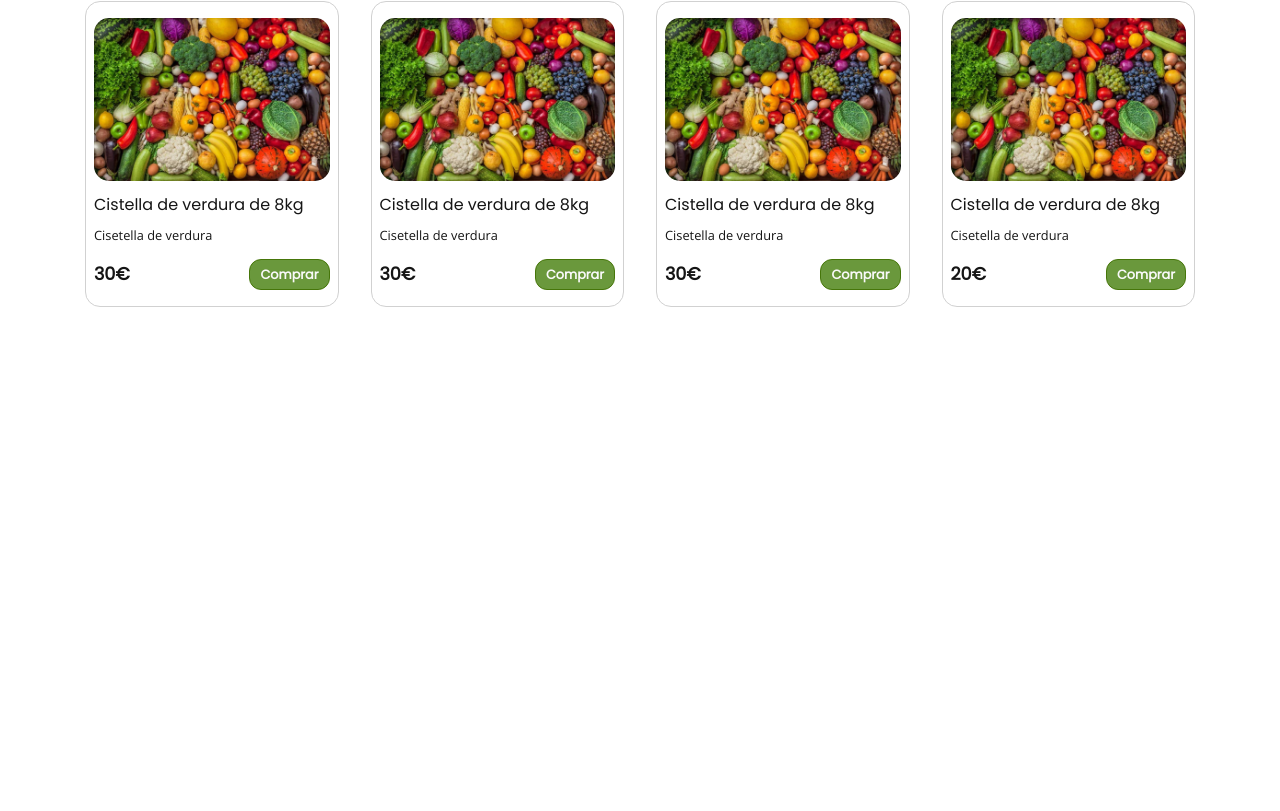
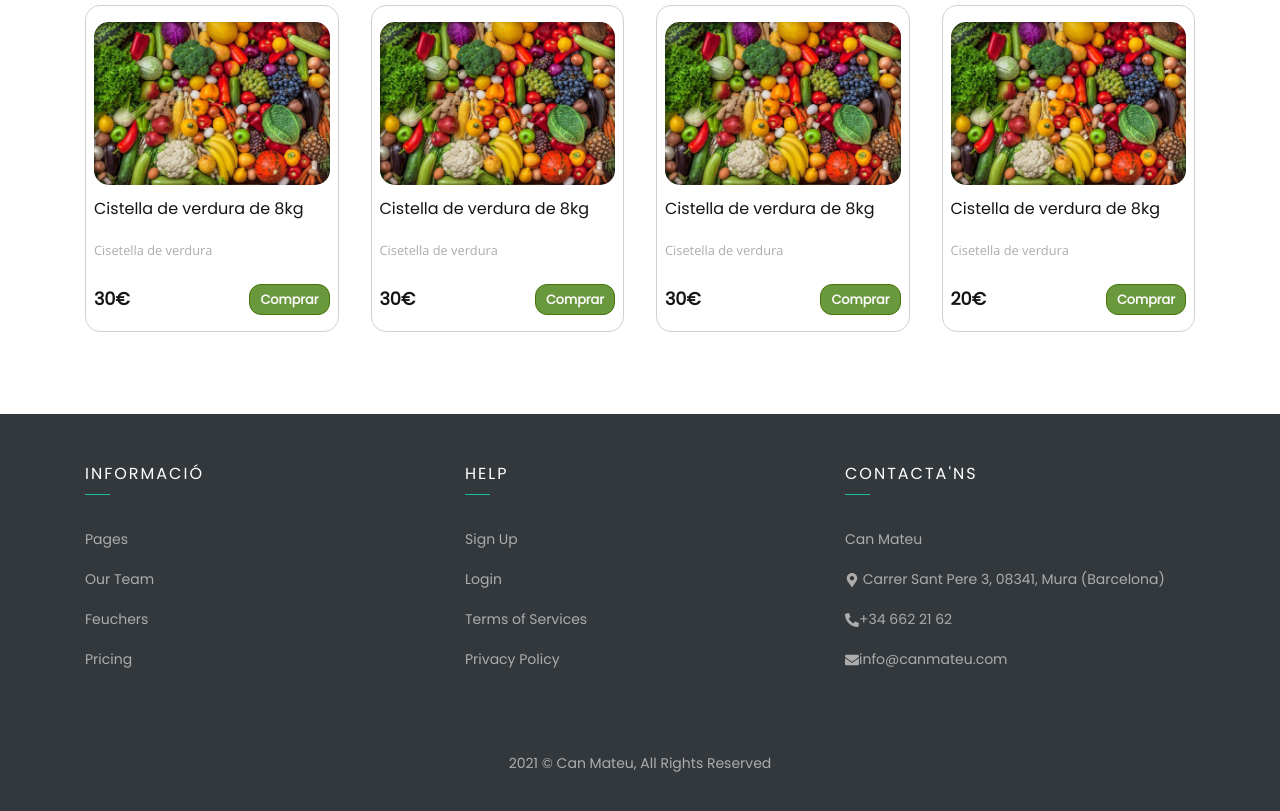
Before and after one commit to SalvadorSC/can-manel-front, a React (Create React App) app: page /principal in a window 1280 px wide. Shown: the part 807-1618 px from the top of the page. Before the commit the page ends 1146 px from the top, so only its background shows below. Built offline with nearby package versions, Linux system fonts and the light colour scheme.

Commit message:
Maquetación responsive del footer

```diff
--- a/src/App.js
+++ b/src/App.js
@@ -19,6 +19,7 @@ import { AboutUs } from "./paginas/aboutUs/AboutUs";
 import { useState } from "react";
 import { AdminProductList } from "./paginas/adminProductList/AdminProductList";
 import { ItemProductCard } from "./componentes/ItemProductCard/ItemProductCard";
+import { Footer } from "./componentes/Footer/Footer";
 
 function App() {
   const [numeroProductes, setNumeroProductes] = useState(0);
@@ -85,6 +86,7 @@ function App() {
             </Route>
           </Switch>
         </div>
+        <Footer />
       </Router>
     </>
   );
--- /dev/null
+++ b/src/componentes/Footer/Footer.css
@@ -0,0 +1,61 @@
+.section-footer {
+  margin-top: 50px;
+}
+
+.bg-footer {
+  background-color: #33383c;
+  padding: 50px 0 30px;
+}
+.footer-heading {
+  letter-spacing: 2px;
+}
+
+.footer-link a,
+p {
+  color: #acacac;
+  line-height: 40px;
+  font-size: 14px;
+  transition: all 0.5s;
+}
+.footer-link p {
+  margin-bottom: 0;
+}
+
+.footer-link a:hover {
+  color: #1bbc9b;
+}
+
+.contact-info {
+  color: #acacac;
+  font-size: 14px;
+}
+
+.footer-social-icon {
+  font-size: 15px;
+  height: 34px;
+  width: 34px;
+  line-height: 34px;
+  border-radius: 3px;
+  text-align: center;
+  display: inline-block;
+}
+
+.footer-alt {
+  color: #acacac;
+}
+
+.footer-heading {
+  position: relative;
+  padding-bottom: 12px;
+}
+
+.footer-heading:after {
+  content: "";
+  width: 25px;
+  border-bottom: 1px solid #fff;
+  position: absolute;
+  left: 0;
+  bottom: 0;
+  display: block;
+  border-bottom: 1px solid #1bbc9b;
+}
--- /dev/null
+++ b/src/componentes/Footer/Footer.js
@@ -0,0 +1,90 @@
+import { FaEnvelope, FaMapMarkerAlt, FaPhoneAlt } from "react-icons/fa";
+import "./Footer.css";
+
+export const Footer = () => {
+  return (
+    <footer className="section-footer bg-footer">
+      <div className="container">
+        <div className="row justify-content-center">
+          <div className="col-lg-4">
+            <div className="">
+              <h6 className="footer-heading text-uppercase text-white">
+                Informació
+              </h6>
+              <ul className="list-unstyled footer-link mt-4">
+                <li>
+                  <a href="link">Pages</a>
+                </li>
+                <li>
+                  <a href="link">Our Team</a>
+                </li>
+                <li>
+                  <a href="link">Feuchers</a>
+                </li>
+                <li>
+                  <a href="link">Pricing</a>
+                </li>
+              </ul>
+            </div>
+          </div>
+          <div className="col-lg-4">
+            <div className="">
+              <h6 className="footer-heading text-uppercase text-white">Help</h6>
+              <ul className="list-unstyled footer-link mt-4">
+                <li>
+                  <a href="link">Sign Up </a>
+                </li>
+                <li>
+                  <a href="link">Login</a>
+                </li>
+                <li>
+                  <a href="link">Terms of Services</a>
+                </li>
+                <li>
+                  <a href="link">Privacy Policy</a>
+                </li>
+              </ul>
+            </div>
+          </div>
+
+          <div className="col-lg-4">
+            <div className="">
+              <h6 className="footer-heading text-uppercase text-white">
+                Contacta'ns
+              </h6>
+              <ul className="list-unstyled footer-link mt-4">
+                <li>
+                  <p>Can Mateu</p>
+                </li>
+                <li>
+                  <p>
+                    <FaMapMarkerAlt /> Carrer Sant Pere 3, 08341, Mura
+                    (Barcelona)
+                  </p>
+                </li>
+                <li>
+                  <p>
+                    <FaPhoneAlt />
+                    +34 662 21 62
+                  </p>
+                </li>
+                <li>
+                  <p>
+                    <FaEnvelope />
+                    info@canmateu.com
+                  </p>
+                </li>
+              </ul>
+            </div>
+          </div>
+        </div>
+      </div>
+
+      <div className="text-center mt-5">
+        <p className="footer-alt mb-0 f-14">
+          2021 © Can Mateu, All Rights Reserved
+        </p>
+      </div>
+    </footer>
+  );
+};
```
